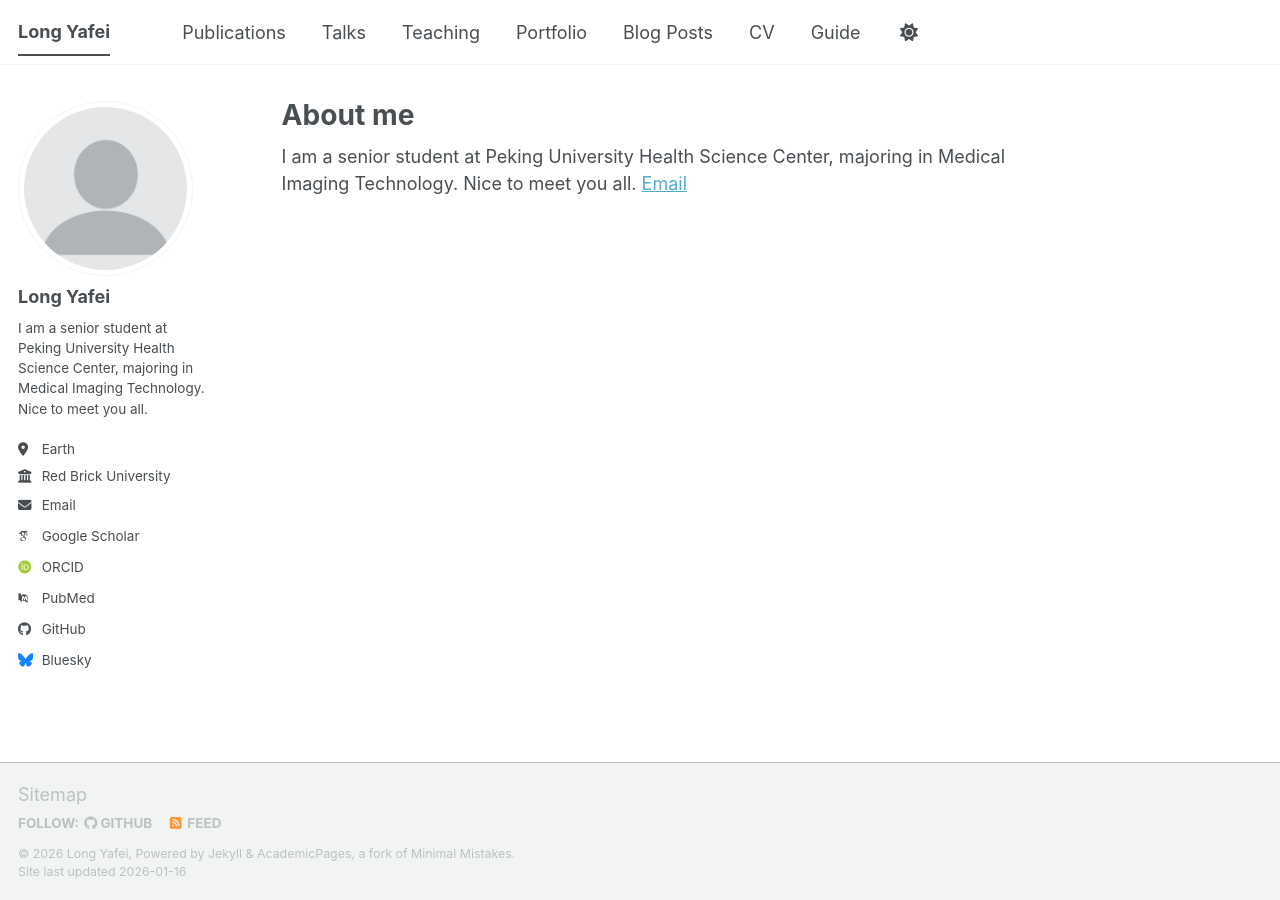
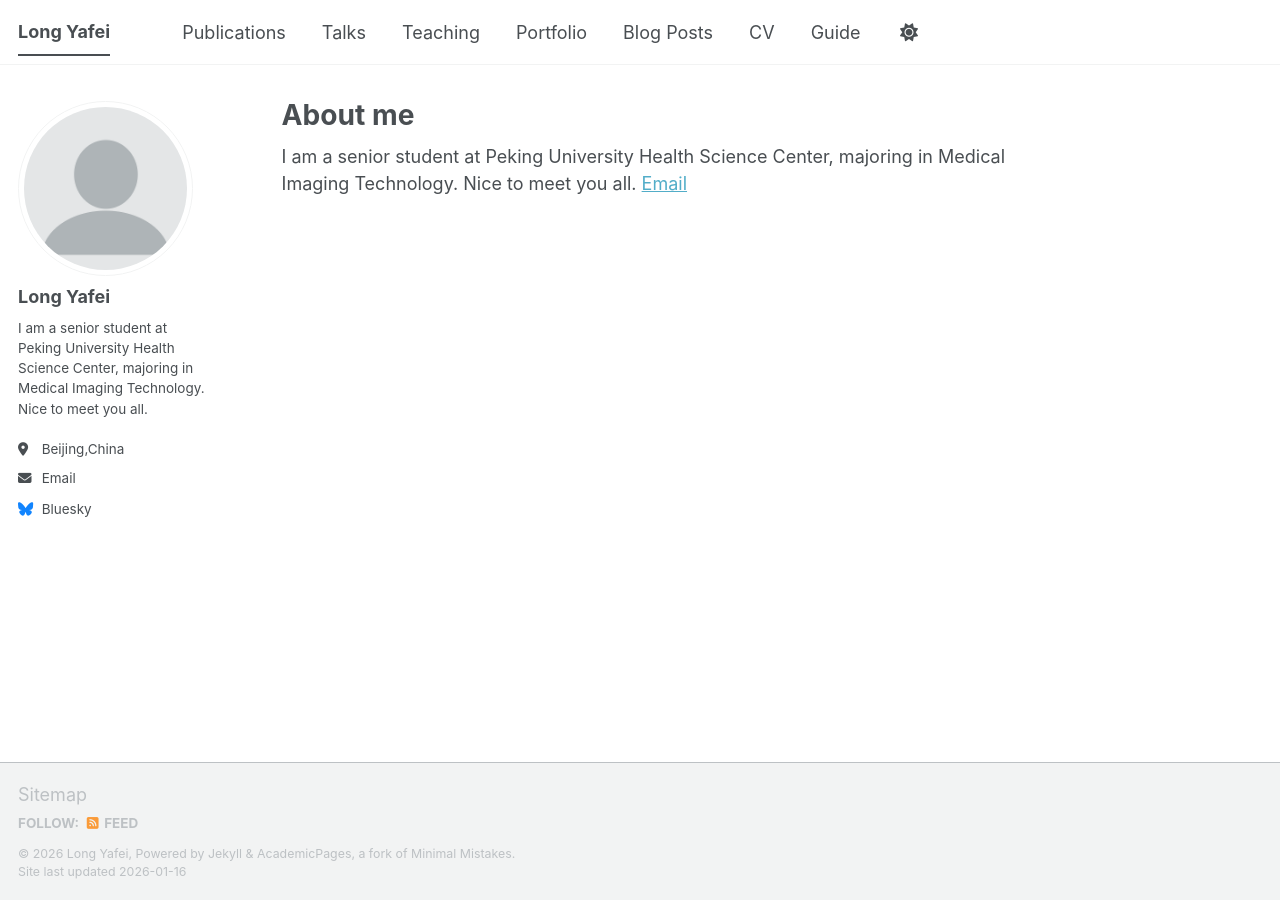
Before and after one commit to teaaaaaaaaaaa/teaaaaaaaaaaa.github.io, a Jekyll site: the page built from _pages/about.md, in a window 1280 px wide. Built offline with Jekyll 4.4.1, drawn with Linux system fonts in a browser that asks for light colours; some web fonts are replaced; a script bundle is joined from its source files by our own code; library files that are not in the unit come from our copies.

Commit message:
Update _config.yml

```diff
--- a/_config.yml
+++ b/_config.yml
@@ -27,21 +27,21 @@ author:
   name             : "Long Yafei"
   pronouns         : # example: "she/her"
   bio              : "I am a senior student at Peking University Health Science Center, majoring in Medical Imaging Technology. Nice to meet you all."
-  location         : "Earth"
-  employer         : "Red Brick University"
+  location         : "Beijing,China"
+  employer         : #"Red Brick University"
   uri              : # URL
-  email            : "none@example.org"
+  email            : "2210117133@bjmu.edu.cn"
 
   # Academic websites
   academia         : # URL
   arxiv            : # URL - Update with the correct link to your profile
-  googlescholar    : "https://scholar.google.com/citations?user=PS_CX0AAAAAJ"
+  googlescholar    : #"https://scholar.google.com/citations?user=PS_CX0AAAAAJ"
   inspire-hep      : # URL
   impactstory      : # URL
-  orcid            : "https://orcid.org/yourorcidurl"
+  orcid            : #"https://orcid.org/yourorcidurl"
   semantic         : # URL
   ssrn             : # URL
-  pubmed           : "https://www.ncbi.nlm.nih.gov/pubmed/?term=john+snow"
+  pubmed           : #"https://www.ncbi.nlm.nih.gov/pubmed/?term=john+snow"
   researchgate     : # URL
   scopus           : # URL
   zotero           : # URL
@@ -51,7 +51,7 @@ author:
   bitbucket        : # Username - Update with your username on the site
   codepen          : # Username
   dribbble         : # Username
-  github           : "academicpages"
+  github           : #"academicpages"
   kaggle           : # Username
   stackoverflow    : # User number or user number and name (i.e., use "1" or "1/jeff-atwood")
 
```
